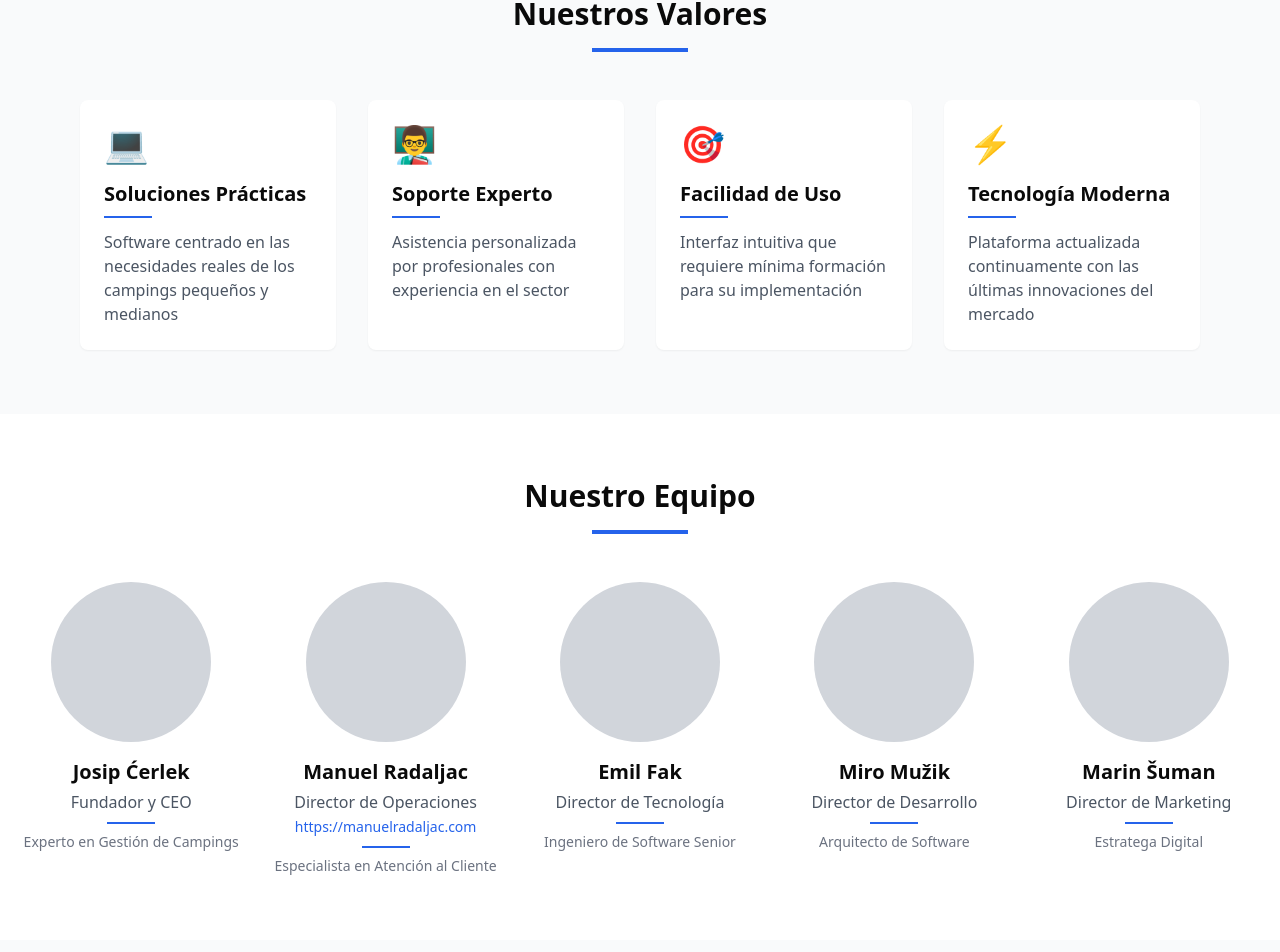
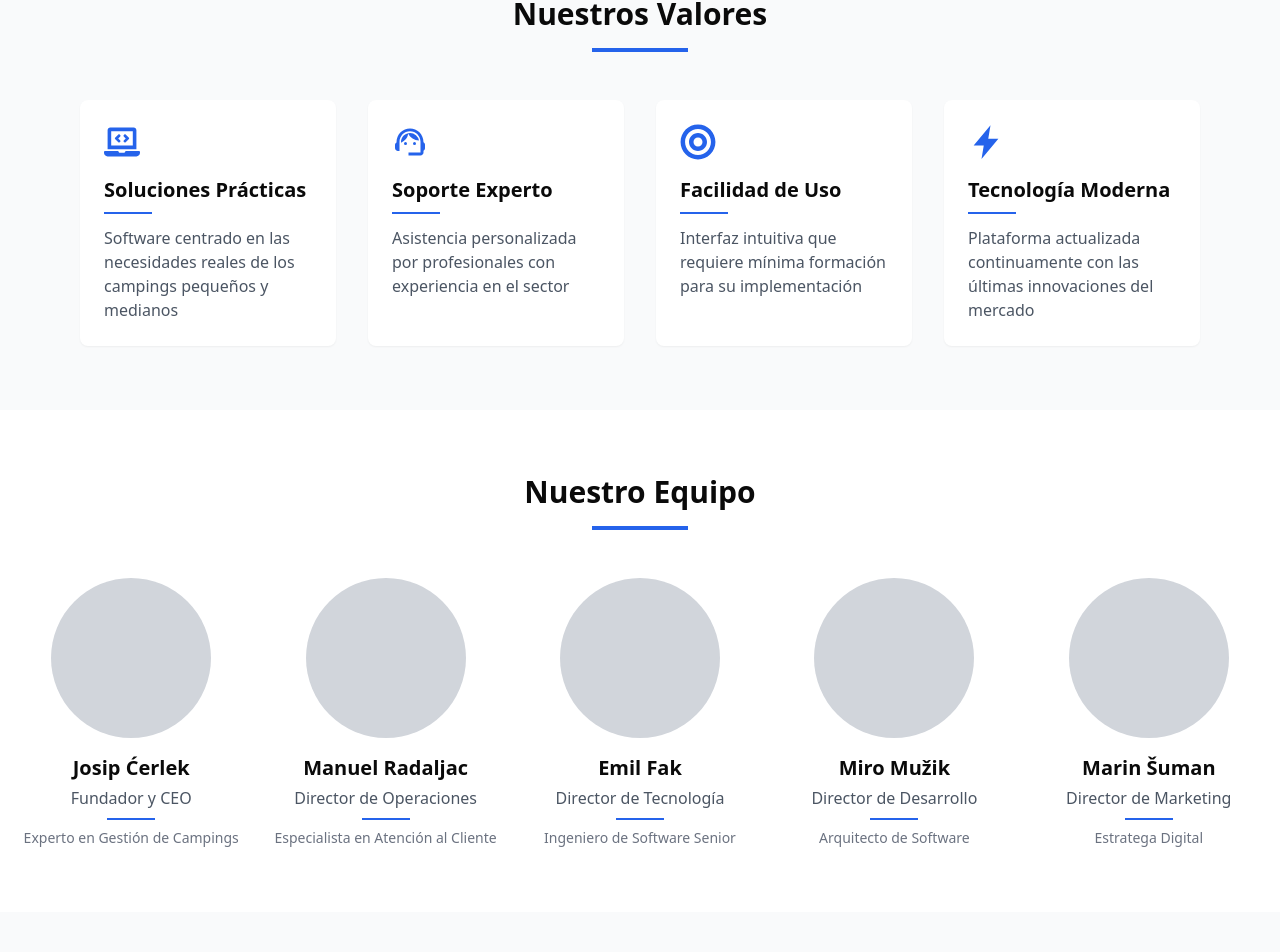
Before and after one commit to Globodain/2024-1-HR01-KA121-VET-000212716, a Next.js app: page /about-us in a window 1280 px wide. Shown: the part 1300-2252 px from the top of the page. Built offline with nearby package versions, Linux system fonts and the light colour scheme.

Commit message:
Refactor CompanyValues component to use icon components instead of emoji; remove URL from TeamSection member details

```diff
--- a/components/about/CompanyValues.tsx
+++ b/components/about/CompanyValues.tsx
@@ -1,26 +1,30 @@
 import { Separator } from "../ui/separator";
+import { FaLaptopCode } from "react-icons/fa";
+import { MdSupportAgent } from "react-icons/md";
+import { FaBullseye } from "react-icons/fa";
+import { IoFlashSharp } from "react-icons/io5";
 
 export default function CompanyValues() {
   const values = [
     {
       title: "Soluciones Prácticas",
       description: "Software centrado en las necesidades reales de los campings pequeños y medianos",
-      icon: "💻",
+      icon: FaLaptopCode,
     },
     {
       title: "Soporte Experto",
       description: "Asistencia personalizada por profesionales con experiencia en el sector",
-      icon: "👨‍🏫",
+      icon: MdSupportAgent,
     },
     {
       title: "Facilidad de Uso",
       description: "Interfaz intuitiva que requiere mínima formación para su implementación",
-      icon: "🎯",
+      icon: FaBullseye,
     },
     {
       title: "Tecnología Moderna",
       description: "Plataforma actualizada continuamente con las últimas innovaciones del mercado",
-      icon: "⚡",
+      icon: IoFlashSharp,
     },
   ];
 
@@ -32,7 +36,9 @@ export default function CompanyValues() {
         <div className="grid md:grid-cols-2 lg:grid-cols-4 gap-8">
           {values.map((value, index) => (
             <div key={index} className="bg-white p-6 rounded-lg shadow-sm">
-              <div className="text-4xl mb-4">{value.icon}</div>
+              <div className="text-4xl mb-4">
+                <value.icon className="text-blue-600" />
+              </div>
               <h3 className="text-xl font-semibold mb-2">{value.title}</h3>
               <Separator className="w-12 h-0.5 bg-blue-600 mb-3" />
               <p className="text-gray-600">{value.description}</p>
--- a/components/about/TeamSection.tsx
+++ b/components/about/TeamSection.tsx
@@ -11,7 +11,6 @@ export default function TeamSection() {
     {
       name: "Manuel Radaljac",
       role: "Director de Operaciones",
-      url: "https://manuelradaljac.com",
       image: "/team/manuel.jpg",
       description: "Especialista en Atención al Cliente"
     },
@@ -48,9 +47,6 @@ export default function TeamSection() {
               </div>
               <h3 className="text-xl font-semibold mb-1">{member.name}</h3>
               <p className="text-gray-600 font-medium">{member.role}</p>
-              {member.url && (
-                <a href={member.url} className="text-blue-600 hover:underline text-sm">{member.url}</a>
-              )}
               <Separator className="w-12 h-0.5 mx-auto bg-blue-600 my-2" />
               <p className="text-gray-500 text-sm mt-2">{member.description}</p>
             </div>
```
